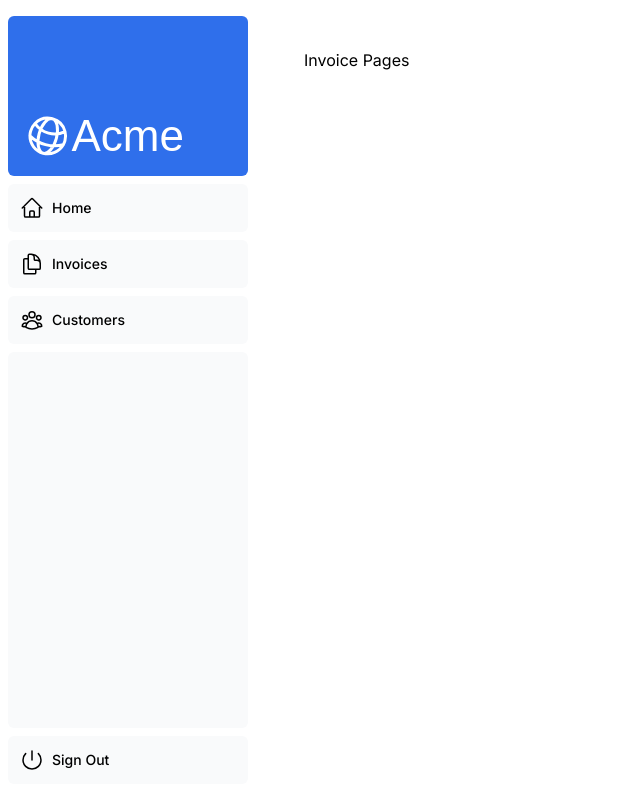
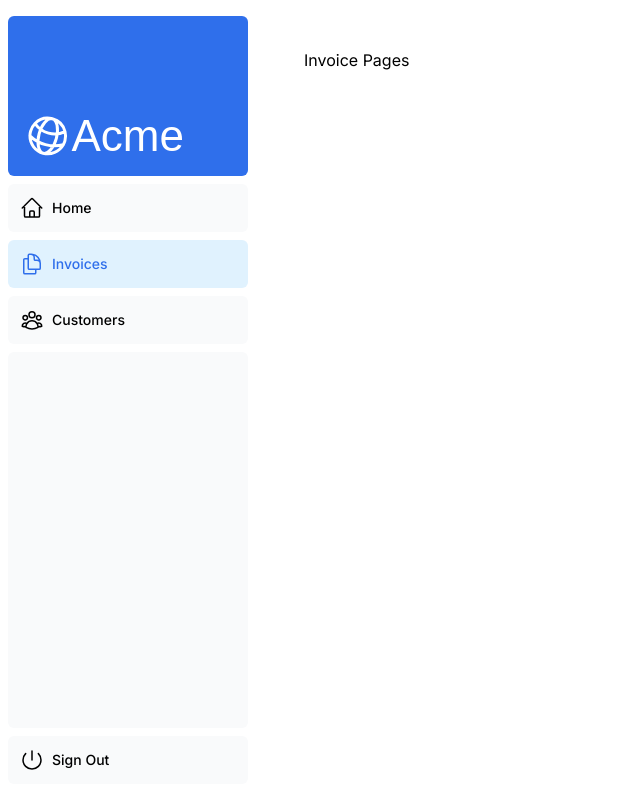
Before and after one commit to deepakbrahmania/nextjs-dashboard, a Next.js app: page /dashboard/invoices in a window 1280 px wide. Shown: the whole page, without its empty margins (0-640 px from the left). Built offline with nearby package versions, Linux system fonts and the light colour scheme; a web font is replaced by a local one.

Commit message:
feat: updated navlinks

```diff
--- a/app/ui/dashboard/nav-links.tsx
+++ b/app/ui/dashboard/nav-links.tsx
@@ -1,8 +1,14 @@
+"use client";
+
 import {
   UserGroupIcon,
   HomeIcon,
   DocumentDuplicateIcon,
 } from '@heroicons/react/24/outline';
+
+import Link from 'next/link';
+import { usePathname } from "next/navigation";
+import clsx from 'clsx';
 
 // Map of links to display in the side navigation.
 // Depending on the size of the application, this would be stored in a database.
@@ -17,19 +23,22 @@
 ];
 
 export default function NavLinks() {
+  const pathname = usePathname();
   return (
     <>
       {links.map((link) => {
         const LinkIcon = link.icon;
         return (
-          <a
+          <Link
             key={link.name}
             href={link.href}
-            className="flex h-[48px] grow items-center justify-center gap-2 rounded-md bg-gray-50 p-3 text-sm font-medium hover:bg-sky-100 hover:text-blue-600 md:flex-none md:justify-start md:p-2 md:px-3"
+            className={clsx("flex h-[48px] grow items-center justify-center gap-2 rounded-md bg-gray-50 p-3 text-sm font-medium hover:bg-sky-100 hover:text-blue-600 md:flex-none md:justify-start md:p-2 md:px-3", {
+              'bg-sky-100 text-blue-600': pathname === link.href,
+            })}
           >
             <LinkIcon className="w-6" />
             <p className="hidden md:block">{link.name}</p>
-          </a>
+          </Link>
         );
       })}
     </>
```
